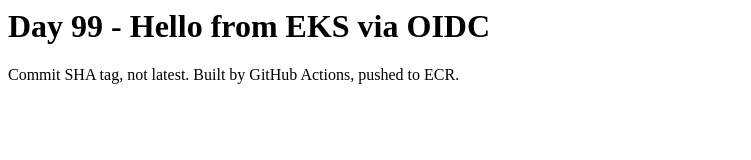
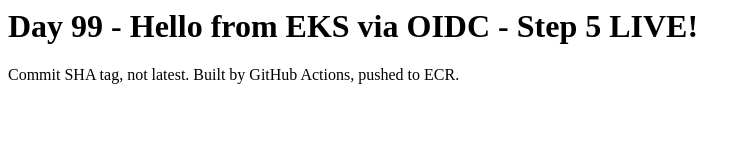
Before and after one commit to ProfOAE/day99-project, a plain HTML site: page app/index.html in a window 1280 px wide. Shown: the whole page, without its empty margins (0-751 px from the left). Drawn offline with Linux system fonts and the light colour scheme.

Commit message:
Day 99 Step 5: prove change live

```diff
--- a/app/index.html
+++ b/app/index.html
@@ -1,6 +1,7 @@
-<h1>Day 99 - Hello from EKS via OIDC</h1>
+<h1>Day 99 - Hello from EKS via OIDC - Step 5 LIVE!</h1>
 <p>Commit SHA tag, not latest. Built by GitHub Actions, pushed to ECR.</p>
 <!-- Day 99 OIDC retry - fresh run after trust fix to repo:* -->
 <!-- Day 99 OIDC thumbprint fix to ISRG Root X1 -->
 <!-- Day 99 OIDC thumbprint list with Root YR + Root X1 + DigiCert -->
 <!-- Day 99 OIDC sub fix to new format with IDs -->
+<!-- Day 99 Step 5 - Live change test -->
```
